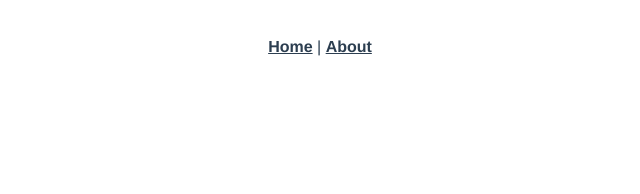
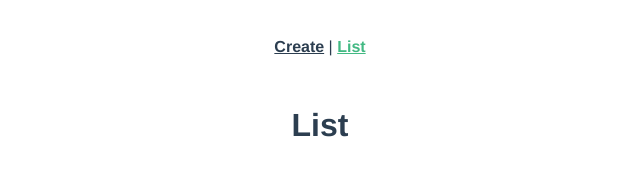
Before and after one commit to andris2233/deadline-todo, a Vue app: page /list in a window 1280 px wide. Shown: the top 194 px of the page, without its empty margins (320-960 px from the left). Built offline with nearby package versions, Linux system fonts and the light colour scheme.

Commit message:
Initial commit

```diff
--- a/src/App.vue
+++ b/src/App.vue
@@ -1,8 +1,8 @@
 <template>
   <div id="app">
     <div id="nav">
-      <router-link to="/">Home</router-link> |
-      <router-link to="/about">About</router-link>
+      <router-link to="/">Create</router-link> |
+      <router-link to="/list">List</router-link>
     </div>
     <router-view/>
   </div>
--- a/src/router/index.js
+++ b/src/router/index.js
@@ -1,22 +1,23 @@
 import Vue from 'vue'
 import VueRouter from 'vue-router'
-import Home from '../views/Home.vue'
 
 Vue.use(VueRouter)
 
   const routes = [
   {
     path: '/',
-    name: 'Home',
-    component: Home
+    name: 'Create',
+    component: () => import('../views/Create.vue')
   },
   {
-    path: '/about',
-    name: 'About',
-    // route level code-splitting
-    // this generates a separate chunk (about.[hash].js) for this route
-    // which is lazy-loaded when the route is visited.
-    component: () => import(/* webpackChunkName: "about" */ '../views/About.vue')
+    path: '/list',
+    name: 'List',
+    component: () => import('../views/List.vue')
+  },
+  {
+    path: '/task:id',
+    name: 'Task',
+    component: () => import('../views/Task.vue')
   }
 ]
 
--- a/src/views/About.vue
+++ /dev/null
@@ -1,5 +0,0 @@
-<template>
-  <div class="about">
-    <h1>This is an about page</h1>
-  </div>
-</template>
--- /dev/null
+++ b/src/views/Create.vue
@@ -0,0 +1,5 @@
+<template>
+    <div class="test">
+        <h1>Create</h1>
+    </div>
+</template>
--- a/src/views/Home.vue
+++ /dev/null
@@ -1,18 +0,0 @@
-<template>
-  <div class="home">
-    <img alt="Vue logo" src="../assets/logo.png">
-    <HelloWorld msg="Welcome to Your Vue.js App"/>
-  </div>
-</template>
-
-<script>
-// @ is an alias to /src
-import HelloWorld from '@/components/HelloWorld.vue'
-
-export default {
-  name: 'Home',
-  components: {
-    HelloWorld
-  }
-}
-</script>
--- /dev/null
+++ b/src/views/List.vue
@@ -0,0 +1,5 @@
+<template>
+    <div class="test">
+        <h1>List</h1>
+    </div>
+</template>
--- /dev/null
+++ b/src/views/Task.vue
@@ -0,0 +1,5 @@
+<template>
+    <div class="test">
+        <h1>Task</h1>
+    </div>
+</template>
```
